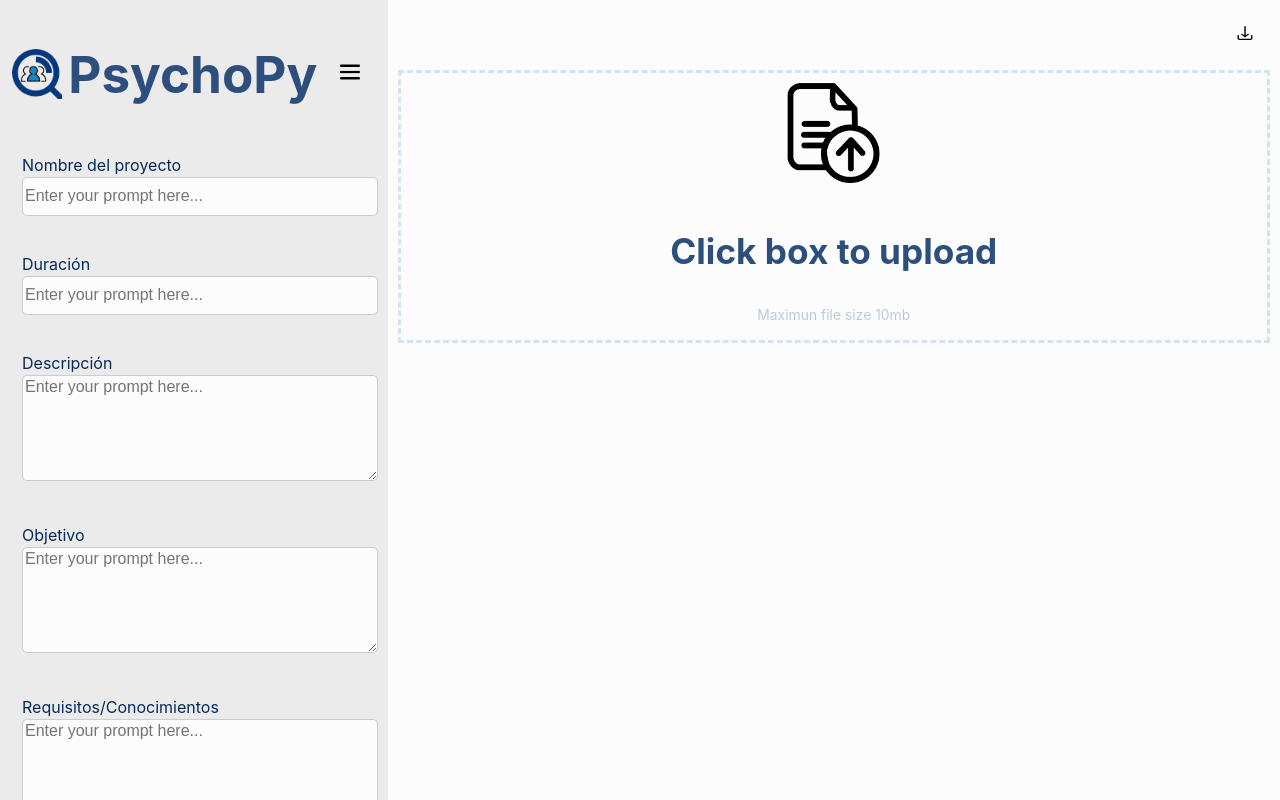
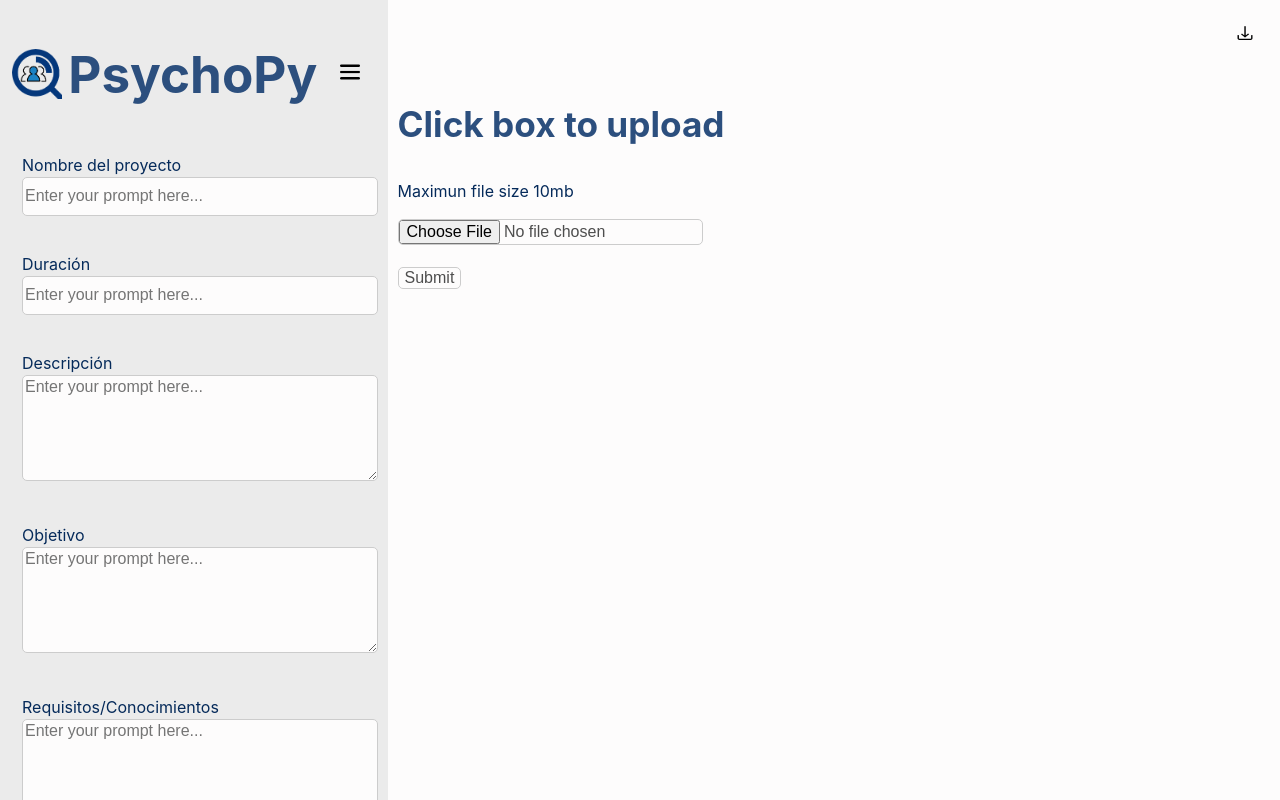
Before and after one commit to BryanEstrada003/PsychoPy-Project, a React (Vite) app: page / in a window 1280 px wide. Built offline with nearby package versions, Linux system fonts and the light colour scheme.

Commit message:
Update> servidor

```diff
--- a/package.json
+++ b/package.json
@@ -11,9 +11,15 @@
   },
   "dependencies": {
     "@google/generative-ai": "^0.9.0",
+    "axios": "^1.6.8",
+    "cors": "^2.8.5",
+    "express": "^4.19.2",
+    "express-fileupload": "^1.5.0",
     "moment-timezone": "^0.5.45",
+    "multer": "^1.4.5-lts.1",
     "react": "^18.2.0",
     "react-dom": "^18.2.0",
+    "react-hook-form": "^7.51.4",
     "react-select": "^5.8.0"
   },
   "devDependencies": {
--- a/src/components/FileUpload.jsx
+++ b/src/components/FileUpload.jsx
@@ -1,4 +1,6 @@
-import React, { useRef } from 'react';
+import React, { useRef,useState } from 'react';
+import { useForm } from "react-hook-form";
+import axios from 'axios';
 import fs from 'fs';
 import path from 'path';
 import '../index.css';
@@ -7,39 +9,38 @@ import iconUploadFile from '../assets/file.png';
 import iconUploadFileDark from '../assets/file - dark.png';
 
 
+
 function FileUpload(darkMode) {
-  const fileInput = useRef();
 
-  const handleFileUpload = event => {
-    const file = event.target.files[0];
-    const reader = new FileReader();
+  const { register, handleSubmit } = useForm();
 
-    reader.onloadend = () => {
-      const filePath = path.join(__dirname, '../drive', file.name);
-      fs.writeFile(filePath, new Buffer.from(reader.result), err => {
-        if (err) throw err;
-        console.log('File saved successfully');
-      });
-    };
+  const onSubmit = async (data) => {
+    const formData = new FormData();
+    formData.append("file", data.file[0]);
 
-    reader.readAsArrayBuffer(file);
+    const res = await fetch("http://localhost:5000/upload-file", {
+      method: "POST",
+      body: formData,
+    }).then((res) => res.json());
+    alert(JSON.stringify(`${res.message}, status: ${res.status}`));
   };
+
+
 
   return (
 
-    <div className="file-upload">
-      <button className={`transparent-button ${darkMode ? 'dark-mode' : ''}`}>
-        <img
-          className={`large-icon ${darkMode ? 'dark' : ''}`}
-          src={darkMode ? iconUploadFileDark : iconUploadFile}
-          alt="upload"
-        />
-      </button>
+    <div >
+
       <h3>Click box to upload</h3>
       <p>Maximun file size 10mb</p>
-      <input type="file" onChange={handleFileUpload} ref={fileInput} />
+      <div>
+        <input type="file" {...register("file")} />
+
+        <form onSubmit={handleSubmit(onSubmit)}>
+          <input type="submit" />
+        </form>
+      </div>
     </div>
-
 
   );
 }
```
Also changed, not shown: server.js (added, +36 -0 lines), server2.js (added, +48 -0 lines), 3 other files (tests, documents, lock files or other folders).
